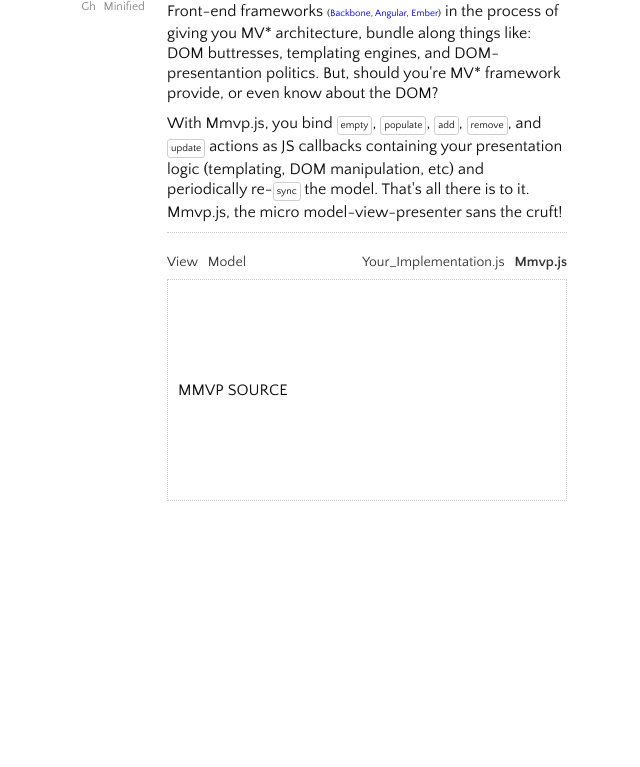
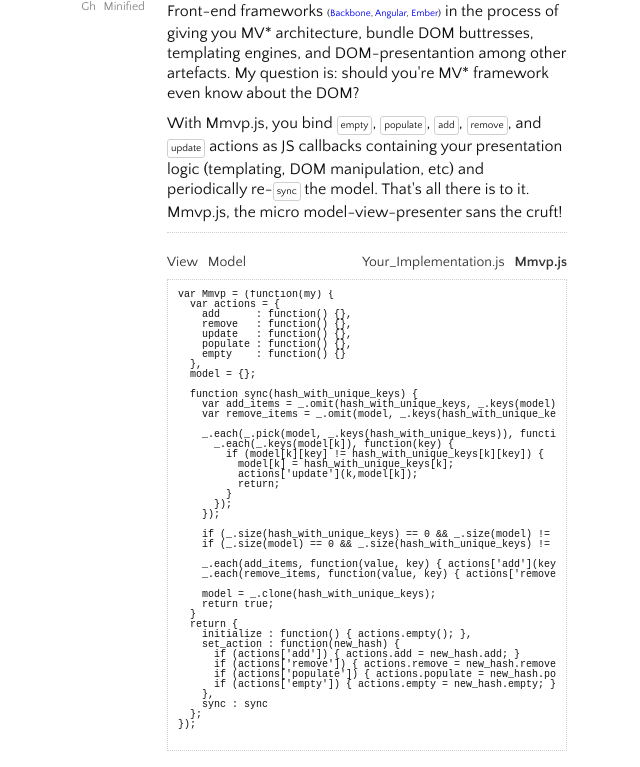
Before and after one commit to mil/Mmvp.js, a plain HTML site: page demo/index.html in a window 1280 px wide. Both pictures are taken after a click on the element "Mmvp.js". Shown: the part 73-840 px from the top of the page, without its empty margins (273-913 px from the left). Before the commit the page ends 800 px from the top, so only its background shows below. Drawn offline with Linux system fonts and the light colour scheme.

Commit message:
add mmvp source to demo; demo animations via mmvp

```diff
--- a/demo/index.html
+++ b/demo/index.html
@@ -20,7 +20,7 @@
 <main>
 <section id="overview">
   <h2>Overview</h2>
-  <p>Front-end frameworks <sub>(<a href="#">Backbone</a>, <a href="#">Angular</a>, <a href="#">Ember</a>)</sub> in the process of giving you MV* architecture, bundle along things like: DOM buttresses, templating engines, and DOM-presentantion politics. But, should you're MV* framework provide, or even know about the DOM?</p>
+  <p>Front-end frameworks <sub>(<a href="#">Backbone</a>, <a href="#">Angular</a>, <a href="#">Ember</a>)</sub> in the process of giving you MV* architecture, bundle DOM buttresses, templating engines, and DOM-presentantion among other artefacts. My question is: should you're MV* framework even know about the DOM?</p>
   <p>With Mmvp.js, you bind <code>empty</code>, <code>populate</code>, <code>add</code>, <code>remove</code>, and <code>update</code> actions as JS callbacks containing your presentation logic (templating, DOM manipulation, etc) and periodically re-<code>sync</code> the model. That's all there is to it. Mmvp.js, the micro model-view-presenter sans the cruft!</p>
 </section>
 <section id="demo">
@@ -47,7 +47,52 @@
       MY MODEL
     </section>
     <section class='source'>
-      MMVP SOURCE
+      <pre>
+var Mmvp = (function(my) {
+  var actions = {
+    add      : function() {},
+    remove   : function() {},
+    update   : function() {},
+    populate : function() {},
+    empty    : function() {}
+  },
+  model = {};
+
+  function sync(hash_with_unique_keys) {
+    var add_items = _.omit(hash_with_unique_keys, _.keys(model));
+    var remove_items = _.omit(model, _.keys(hash_with_unique_keys));
+
+    _.each(_.pick(model, _.keys(hash_with_unique_keys)), function(v,k) {
+      _.each(_.keys(model[k]), function(key) {
+        if (model[k][key] != hash_with_unique_keys[k][key]) {
+          model[k] = hash_with_unique_keys[k];
+          actions['update'](k,model[k]);
+          return;
+        }
+      });
+    });
+
+    if (_.size(hash_with_unique_keys) == 0 && _.size(model) != 0) { actions['empty'](); }
+    if (_.size(model) == 0 && _.size(hash_with_unique_keys) != 0) { actions['populate'](); }
+
+    _.each(add_items, function(value, key) { actions['add'](key, value); });
+    _.each(remove_items, function(value, key) { actions['remove'](key, value) });
+
+    model = _.clone(hash_with_unique_keys);
+    return true;
+  }
+  return {
+    initialize : function() { actions.empty(); },
+    set_action : function(new_hash) {
+      if (actions['add']) { actions.add = new_hash.add; }
+      if (actions['remove']) { actions.remove = new_hash.remove; }
+      if (actions['populate']) { actions.populate = new_hash.populate; }
+      if (actions['empty']) { actions.empty = new_hash.empty; }
+    },
+    sync : sync
+  };
+});
+      </pre>
     </section>
     <section class='implementation'>
       IMPLEMENTATUION
--- a/demo/js/presenter-example-code.js
+++ b/demo/js/presenter-example-code.js
@@ -16,20 +16,24 @@
 var presenter = new Mmvp();
 presenter.set_action({
   empty : function() {
-    $(presenter_dom_identifier).html(
-      "<h3>No Items!</h3><p>Hint: hit the (+) button!</p>"
+    $("#items-container").remove();
+    $(presenter_dom_identifier).append(
+      "<div id='no-items'><h3>No Items!</h3><p>Hint: hit the (+) button!</p></div>"
     );
+    $("#no-items").animate({opacity : 1 }, 300, 'ease-in');
   },
   populate : function() {
-    $(presenter_dom_identifier).html("");
+    $("#no-items").remove();
+    $(presenter_dom_identifier).append("<div id='items-container'></div>");
   },
   add : function(new_model_key, new_model_value) {
-    console.log(new_model_value);
-    var new_div = $("<div></div>");
+    var checked = new_model_value == true ? "checked" : "";
+    var new_div = $("<div><input type='checkbox' " + checked + "><span>" + new_model_value.identifier + "</span></div>");
     new_div.attr('id', new_model_key).append(
       $("<button class='remove'>Remove</button>")
     );
-    $(presenter_dom_identifier).append(new_div);
+    $("#items-container").prepend(new_div);
+    new_div.animate({ opacity: 1 }, 300, 'ease-in');
   },
   remove : function(key_of_removed_item) {
     $("#" + key_of_removed_item).remove();
@@ -57,8 +61,8 @@
     presenter.sync(model = {});
   });
 
-  // Not part of implementation
-  // just for demo page
+  // Not part of implementation for
+  // mmvp, just for demo page
   (function tab_switcher() {
     $("section#demo h2").on("click", function(ev) {
       if (!$(ev.target).hasClass('active')) {
@@ -72,5 +76,4 @@
       //$("section#demo section#switcher
     });
   })();
-
 });
--- a/demo/style.css
+++ b/demo/style.css
@@ -157,40 +157,32 @@
 section#switcher #buttons {
 }
 
+/* Application View */
 section#switcher section.view {
   text-align: center;
 }
 section#switcher section.view #viewpen {
   font-size: 14px;
 }
+section#switcher section.view #viewpen #items-container {
+  padding: 20px;
+}
+section#switcher section.view #viewpen #items-container div {
+  opacity: 0;
+}
+
+section#switcher section.view #no-items {
+  opacity: 0;
+  padding: 20px;
+}
 section#switcher section.view #viewpen p { margin: 0; }
 section#switcher section.view #viewpen h3 {
   font-size: 18px;
 }
 
-
-
-
-#wrap {
-  overflow: hidden;
+section#switcher section.source pre {
+  font-size: 10px;
+  font-family: Monospace;
+  max-width: 378px;
+  overflow-x: scroll;
 }
-#wrap div {
-  display: inline-block;
-}
-#wrap #model {
-  border-right: 1px solid #cfcfcf;
-  width: 49%;
-}
-#wrap #view {
-}
-#wrap #viewpen {
-  text-align: center;
-  border-top: 1px solid #cfcfcf;
-}
-#wrap #viewpen div {
-  display: block;
-}
-/* http://meyerweb.com/eric/tools/css/reset/
-   v2.0 | 20110126
-   License: none (public domain)
-*/
```
